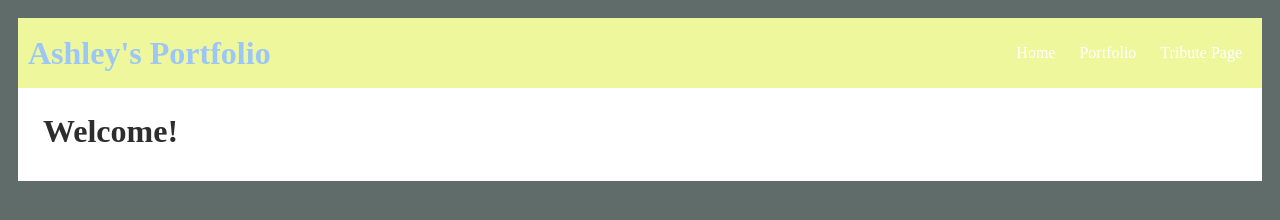
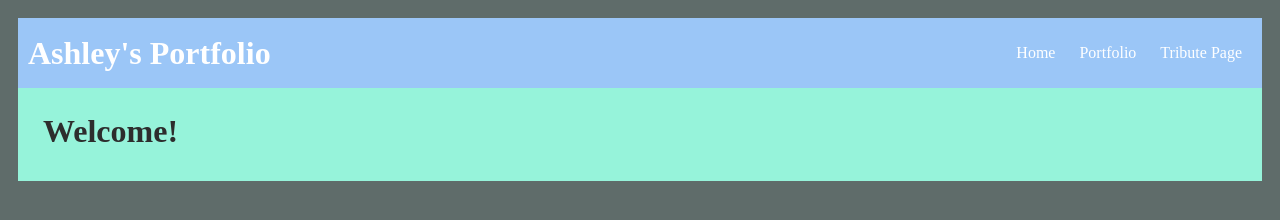
Before and after one commit to AshTemp/AshTemp.github.io, a plain HTML site: page portfolio.html in a window 1280 px wide. Drawn offline with nearby package versions, Linux system fonts and the light colour scheme; no server answers; a web font is replaced by a local one.

Commit message:
add portfolio.html file

```diff
--- a/portfolio.html
+++ b/portfolio.html
@@ -24,15 +24,16 @@
 
             /* navigation menu */
             nav {
-                background: rgb(238, 247, 155);
+                background: rgb(155, 198, 247);
                 margin: 0 auto;
                 display: flex;
                 padding: 10px;
+
             }
             nav header {
                 display: flex;
                 align-items: center;
-                color: rgb(155, 198, 247);
+                color: rgb(255, 255, 255);
                 flex: 1;
             }
             nav ul {
@@ -49,7 +50,7 @@
 
             /* main container area beneath menu */
             main {
-                background: rgb(255, 255, 255);
+                background: rgb(150, 243, 218);
                 display: flex;
             }
             .content {
@@ -65,6 +66,7 @@
 
             #portfolio li {
                 background: #fff;
+                color: rgb(155, 198, 247;
                 padding: 10px;
                 border-radius: 10px;
                 margin-bottom: 10px;
```
